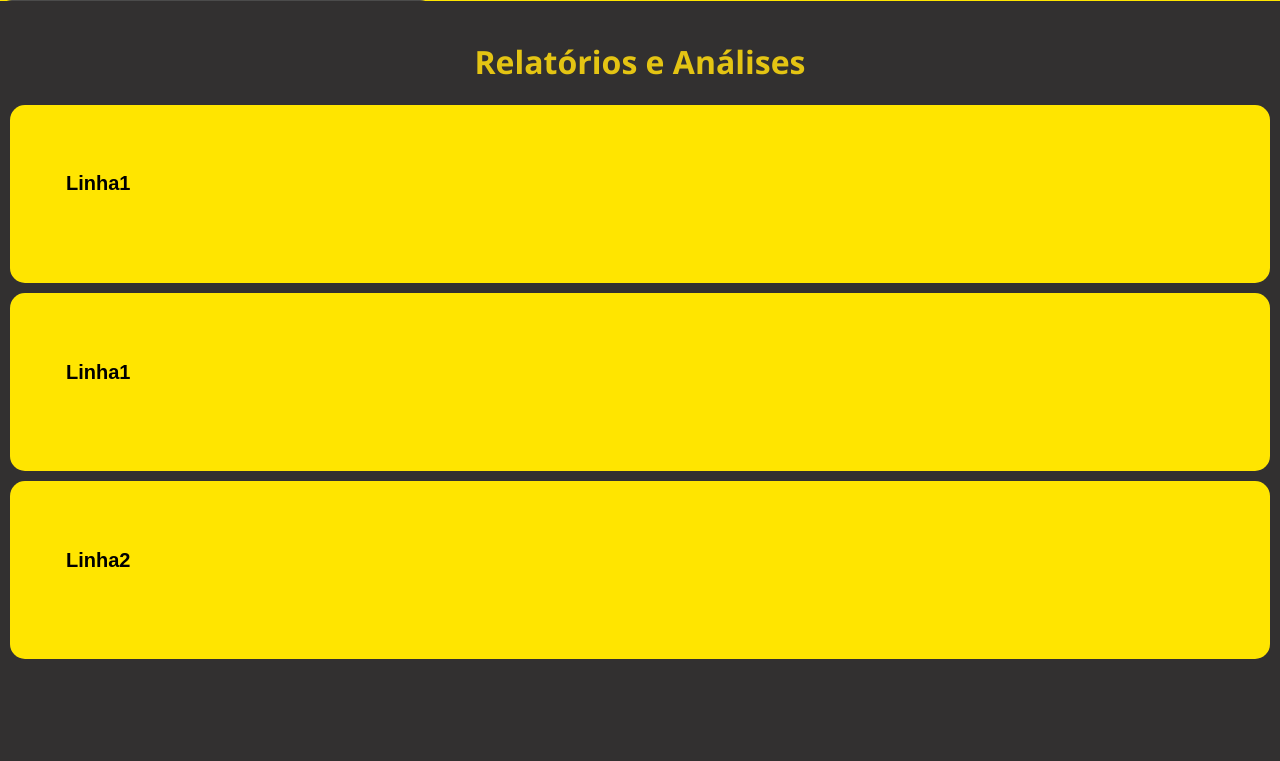
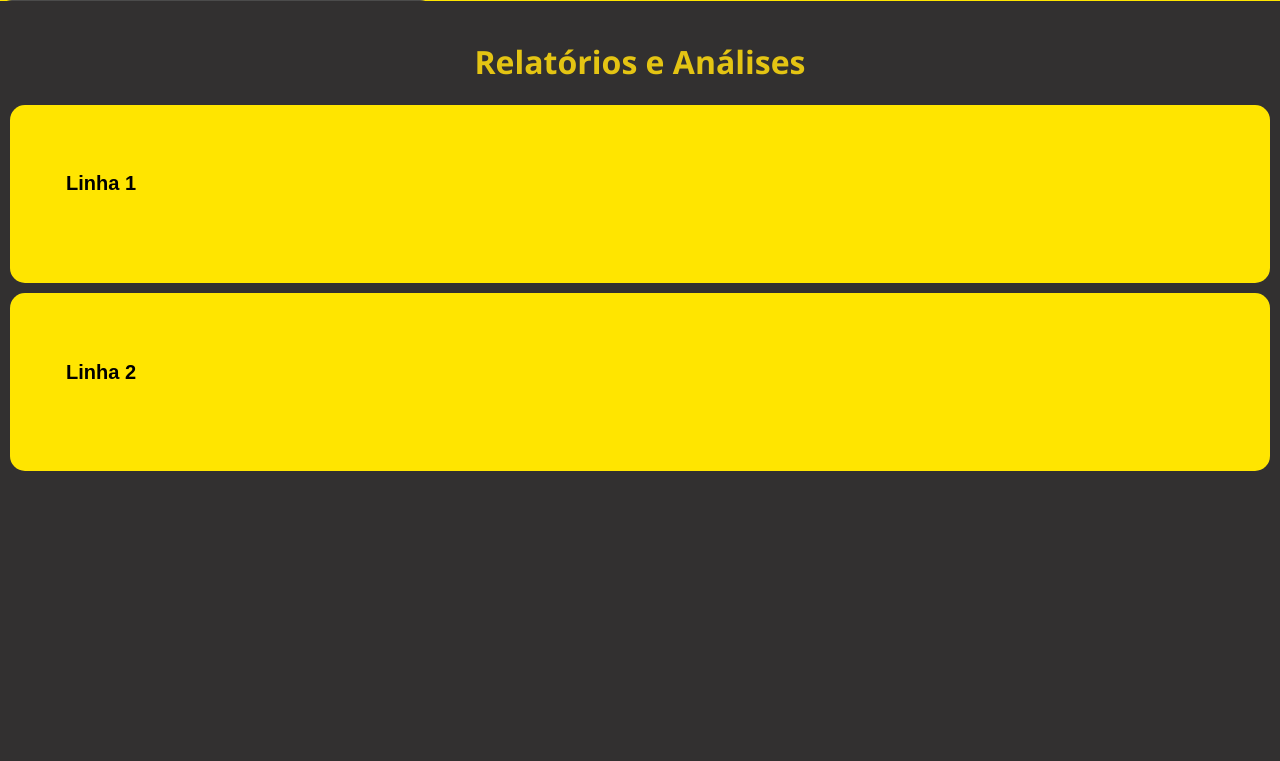
Before and after one commit to ViniciusTn/Aplicacao_do_mockup, a PHP site: page /relatorios.php in a window 1280 px wide. Shown: the part 323-1084 px from the top of the page. Run offline with PHP 8.4, Linux system fonts and the light colour scheme; a user stored in the database is signed in; data comes from the database, SQL or seed files in the repository.

Commit message:
ajuste na page relatorios

```diff
--- a/public/relatorios.php
+++ b/public/relatorios.php
@@ -8,16 +8,12 @@ if (!isset($_SESSION['user_id'])) {
 
 include '../db.php';
 
-$result = $conn->query("SELECT * FROM Estacao");
+$result = $conn->query("SELECT DISTINCT linha FROM Estacao ORDER BY linha ASC");
 if (!$result) {
-    die("Erro ao buscar estações: " . $conn->error);
+    die("Erro ao buscar linhas: " . $conn->error);
 }
-$estacoes = $result->fetch_all(MYSQLI_ASSOC);
 
-$linhas = [];
-foreach ($estacoes as $estacao) {
-    $linhas[$estacao['linha']][] = $estacao;
-}
+$linhas = $result->fetch_all(MYSQLI_ASSOC);
 ?>
 
 <!DOCTYPE html>
@@ -41,15 +37,15 @@ foreach ($estacoes as $estacao) {
         <br>
         <h1 id="analises">Relatórios e Análises</h1>
 
-        <?php foreach ($linhas as $numeroLinha => $estacoesLinha): ?>
+        <?php foreach ($linhas as $linha): ?>
             <section class="secao">
-                <?php foreach ($estacoesLinha as $estacao): ?>
-                    <div class="buttonsamarelo">
-                        <a href="errolinha.php?linha=<?= $numeroLinha ?>">
-                            <button class="btn1"><h1>Linha<?= $numeroLinha ?></h1></button>
-                        </a>
-                    </div>
-                <?php endforeach; ?>
+                <div class="buttonsamarelo">
+                    <a href="errolinha.php?linha=<?= $linha['linha'] ?>">
+                        <button class="btn1">
+                            <h1>Linha <?= $linha['linha'] ?></h1>
+                        </button>
+                    </a>
+                </div>
             </section>
         <?php endforeach; ?>
 
```
